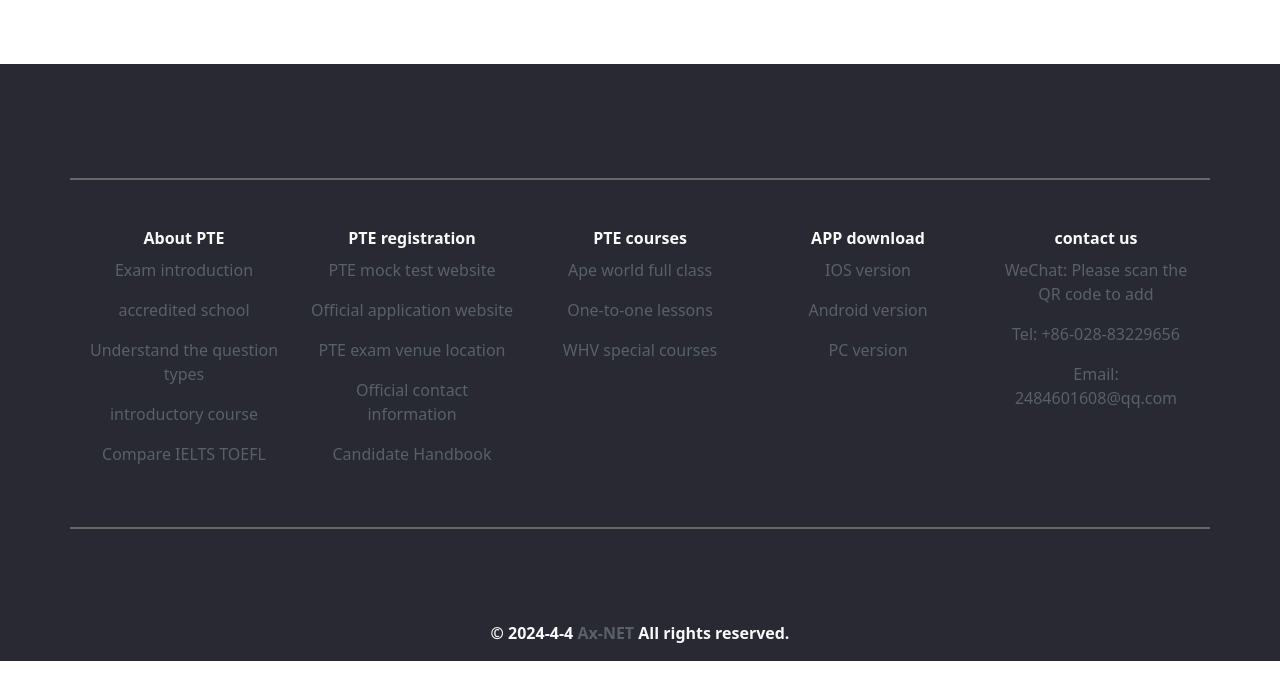
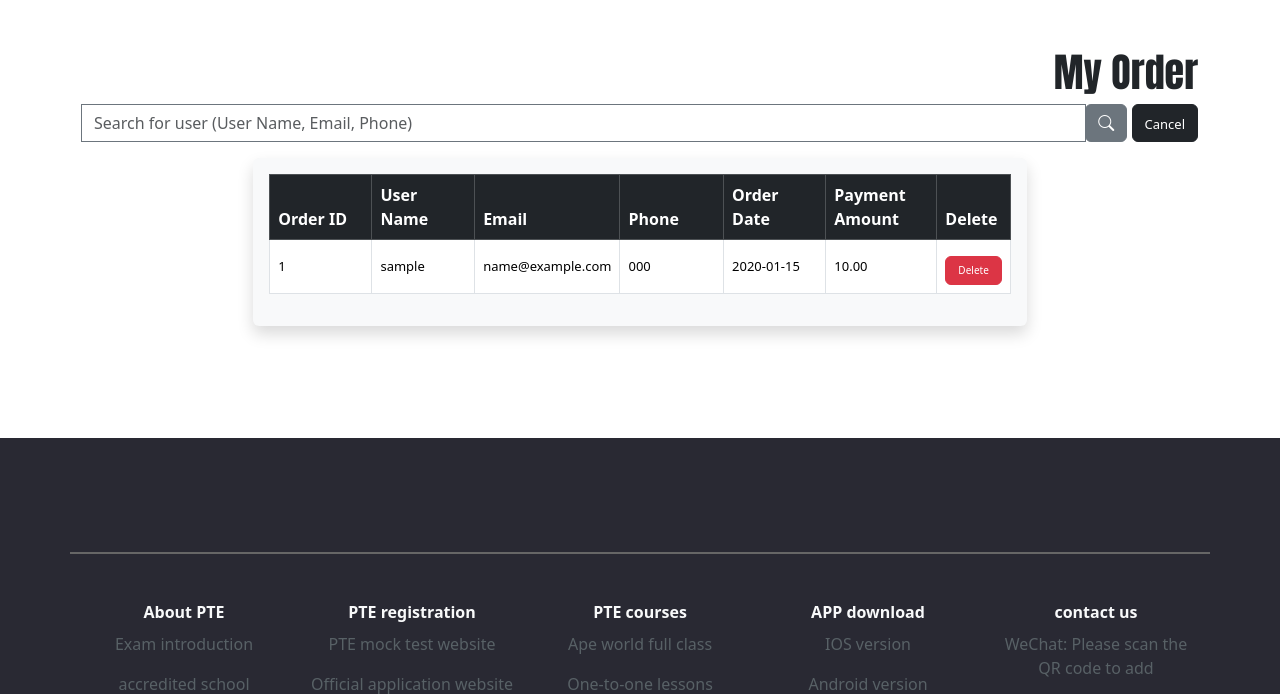
Before and after one commit to Ax-NET-02/educational_institution, a Flask app: page /course_order in a window 1280 px wide. Shown: the part 75-769 px from the top of the page. Run offline with Flask 3, Linux system fonts and the light colour scheme; the visitor is signed in with stand-in values (Sample User, id 1); tables that the repository leaves empty hold one stand-in row (values such as "Sample post"); one stand-in notice (Sample message) is shown; some libraries are stand-ins or nearby versions.

Commit message:
更新
订单结束
订单查看
社区发布

```diff
--- a/app/Course_order/views.py
+++ b/app/Course_order/views.py
@@ -9,4 +9,32 @@ Course_order = Blueprint('Course_order', __name__)
 
 @Course_order.route('/course_order')
 def course_order():
-    return render_template('Course_order.html')
+    cursor = mysql.connection.cursor(MySQLdb.cursors.DictCursor)
+    user_id = str(session.get('user_id'))
+
+    sql = """
+        SELECT
+            orders.order_id,
+            orders.username,
+            orders.user_id,
+            orders.email,
+            orders.phone,
+            orders.order_date,
+            orders.payment_amount
+        FROM
+            orders
+        WHERE
+            orders.user_id = %s
+    """
+    cursor.execute(sql, user_id)
+    order_data = cursor.fetchall()
+    return render_template('Course_order.html', order_data=order_data)
+
+@Course_order.route('/Delete_order')
+def delete_order():
+    order_id = request.args.get("order_id")
+    cursor = mysql.connection.cursor(MySQLdb.cursors.DictCursor)
+    cursor.execute("DELETE orders FROM orders WHERE order_id = %s;", (order_id,))
+    mysql.connection.commit()
+    flash(f"order - {order_id} is now deleted", "success")
+    return redirect(url_for('Course_order.course_order'))
--- a/app/templates/Course_order.html
+++ b/app/templates/Course_order.html
@@ -10,5 +10,88 @@ type="image/x-icon"{% endblock %}
 {% endblock %}
 
 {% block body %}
+<main>
+    <div class="container d-flex justify-content-end mt-5"
+        style="font-family: Impact, Haettenschweiler, 'Arial Narrow Bold', sans-serif;">
+        <h1>My Order</h1>
+    </div>
+    <!----Search and add movie---->
+    <div class="container d-flex">
+        <div class="input-group mb-3">
+            <label for="allMovies"></label>
+            <input type="text" id="myInput" onkeyup="myFunction()"
+                placeholder="Search for user (User Name, Email, Phone)" class="form-control border-secondary">
+            <div>
+                <button type="submit" class="btn btn-secondary"><i class="bi bi-search"></i></button>
+                <button type="submit" class="btn btn-dark"><a href="#" class="text-decoration-none text-white"
+                        style="font-size: 13px;" onclick="ClearFields();">Cancel</a></button>
+            </div>
 
+        </div>
+    </div>
+
+    <!-- table: all the movies -->
+    <div class="d-flex justify-content-center container">
+        <div class="shadow p-3 mb-5 bg-body-tertiary rounded">
+            <div class="table-responsive">
+                <table class="table align-middle table-bordered" id="myTable">
+                    <!-- tablr headers -->
+                    <thead class="table-dark text-light">
+                        <th>Order ID</th>
+                        <th>User Name</th>
+                        <th>Email</th>
+                        <th>Phone</th>
+                        <th>Order Date</th>
+                        <th>Payment Amount</th>
+                        <th>Delete</th>
+                    </thead>
+
+                    <tbody>
+                        {% for order_datas in order_data %}
+                        <tr>
+                            <td class="col-md-2" style="font-size: 13px;">{{ order_datas.order_id }}</td>
+                            <td class="col-md-2" style="font-size: 13px;">{{ order_datas.username }}</td>
+                            <td class="col-md-2" style="font-size: 13px;">{{ order_datas.email }}</td>
+                            <td class="col-md-2" style="font-size: 13px;">{{ order_datas.phone }}</td>
+                            <td class="col-md-2" style="font-size: 13px;">{{ order_datas.order_date.strftime('%Y-%m-%d') }}</td>
+                            <td class="col-md-2" style="font-size: 13px;">{{ order_datas.payment_amount }}</td>
+                            <td>
+                                <!---Delete--->
+                                <button type="button" class="btn btn-danger mt-2" style="font-size: 10px;"
+                                    data-bs-toggle="modal"
+                                    data-bs-target="#exampleStaff{{ order_datas['order_id'] }}">Delete</button>
+                                <div class="modal fade" id="exampleStaff{{ order_datas['order_id'] }}"
+                                    tabindex="-1" aria-labelledby="exampleModalLabel{{ order_datas['order_id'] }}" aria-hidden="true">
+                                    <div class="modal-dialog modal-dialog-centered">
+                                        <div class="modal-content">
+                                            <div class="modal-header">
+                                                <h1 class="modal-title fs-5" id="exampleModalLabel{{ order_datas['order_id'] }}">Confirm Deletion
+                                                </h1>
+                                                <button type="button" class="btn-close" data-bs-dismiss="modal"
+                                                    aria-label="Close"></button>
+                                            </div>
+                                            <div class="modal-body">
+                                                <p>Are you sure you want to delete order <span style="color: blue;">
+                                                    order_id-{{ order_datas['order_id'] }}?</span>
+                                                </p>
+                                            </div>
+                                            <div class="modal-footer">
+                                                <button type="button" class="btn btn-secondary"
+                                                    data-bs-dismiss="modal">Close</button>
+                                                <a type="button" class="btn btn-danger"
+                                                    href="/Delete_order?order_id={{ order_datas['order_id'] }}"
+                                                    id="exampleStaff{{ order_datas['order_id'] }}">Delete</a>
+                                            </div>
+                                        </div>
+                                    </div>
+                                </div>
+                            </td>
+                        </tr>
+                        {% endfor %}
+                    </tbody>
+                </table>
+            </div>
+        </div>
+    </div>
+</main>
 {% endblock %}
--- a/app/templates/Paypal.html
+++ b/app/templates/Paypal.html
@@ -70,6 +70,7 @@ type="image/x-icon"{% endblock %}
                       </div>
                     </div>
 
+                    <input type="text" style="visibility: hidden;" name="payment_amount" value="{{ course_data.course_price }}">
                     <input type="text" style="visibility: hidden;" name="course_id" value="{{ course_data.course_id }}">
 
                     <h4 class="mb-3" style="margin-top: 2%;">Payment</h4>
--- a/app/templates/base.html
+++ b/app/templates/base.html
@@ -84,7 +84,7 @@
               <img src="https://www.wudada.online//dmtx//ffd848cadd153618b2003483496bfb5a.webp" alt="{{ session['user'] }}" class="profile-picture" style="border: 1px solid white;" width="50px">
             </a>
             <ul class="dropdown-menu">
-              <li><a class="dropdown-item" href="#">My_course</a></li>
+              <li><a class="dropdown-item" href="{{ url_for('Course_order.course_order') }}">My_course</a></li>
               <li><a class="dropdown-item" href="#">My_community</a></li>
               <li><hr class="dropdown-divider"></li>
               <li><a class="dropdown-item" href="/user_dashboard">Welcome {{ session['user_name'] }}!</a></li>
```
Also changed, not shown: app/database/educate.sql (+9 -12 lines), app/database/write.py (+3 -25 lines), app/order/views.py (+14 -1 lines), app/public_question/views.py (+25 -0 lines), app/templates/public_question.html (+16 -14 lines).
